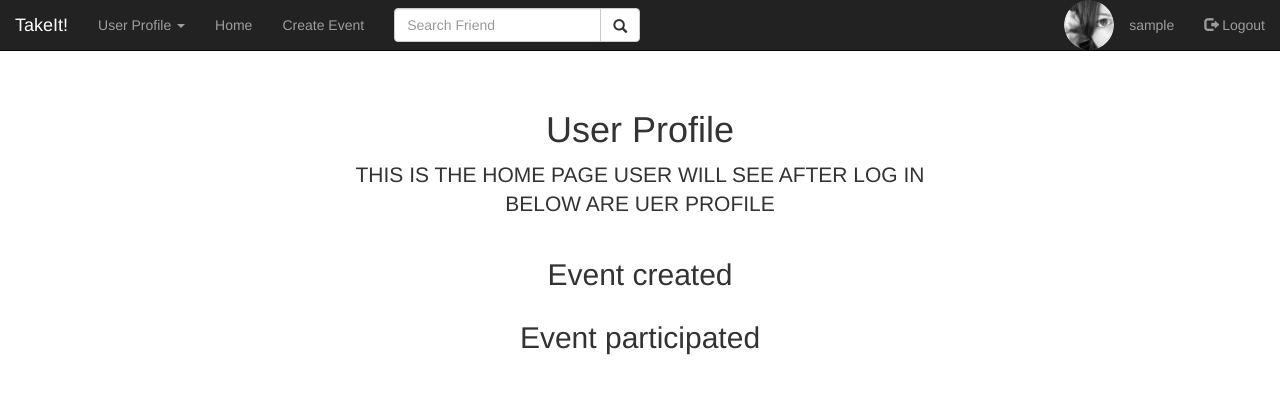
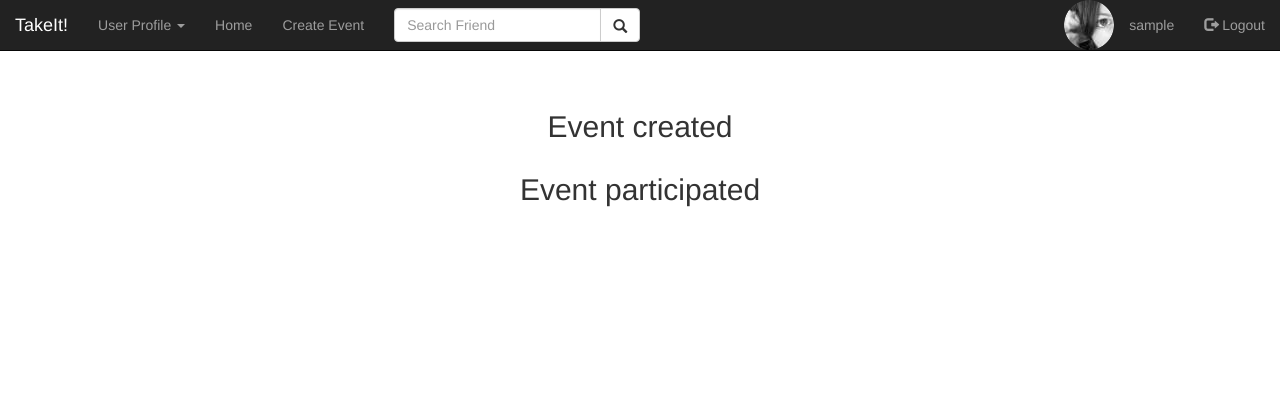
Before and after one commit to WLBQE/Takeit, a Flask app: page /profile/1 in a window 1280 px wide. Shown: the top 394 px of the page. Run offline with Flask 2, Linux system fonts and the light colour scheme; the visitor is signed in with stand-in values (Sample User, id 1); data that the repository does not hold is empty; parts of the project's set-up code (start-up, migrations or seed data) failed here and were passed over; some libraries are stand-ins or nearby versions.

Commit message:
change title

```diff
--- a/app/templates/home.html
+++ b/app/templates/home.html
@@ -22,7 +22,7 @@
 
         <div class="starter-template">
             <h1>TAKEIT HOMEPAGE</h1>
-            <p class="lead">THIS IS THE HOME PAGE USER WILL SEE AFTER LOG IN<br> BELOW ARE THE PUBLIC EVENT</p>
+{#            <p class="lead">THIS IS THE HOME PAGE USER WILL SEE AFTER LOG IN<br> BELOW ARE THE PUBLIC EVENT</p>#}
             <div class="row">
                 {% for item in event_list -%}
 
--- a/app/templates/profile.html
+++ b/app/templates/profile.html
@@ -23,8 +23,8 @@
 
 
         <div class="starter-template">
-            <h1>User Profile</h1>
-            <p class="lead">THIS IS THE HOME PAGE USER WILL SEE AFTER LOG IN<br> BELOW ARE UER PROFILE</p>
+{#            <h1>User Profile</h1>#}
+{#            <p class="lead">THIS IS THE HOME PAGE USER WILL SEE AFTER LOG IN<br> BELOW ARE UER PROFILE</p>#}
             <div class="row">
                 <h2> Event created</h2>
                 {% for item in event_created -%}
```
